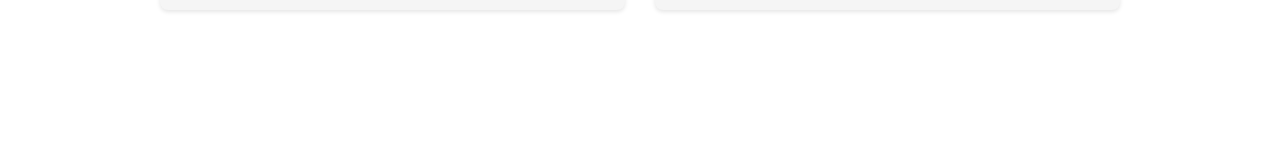
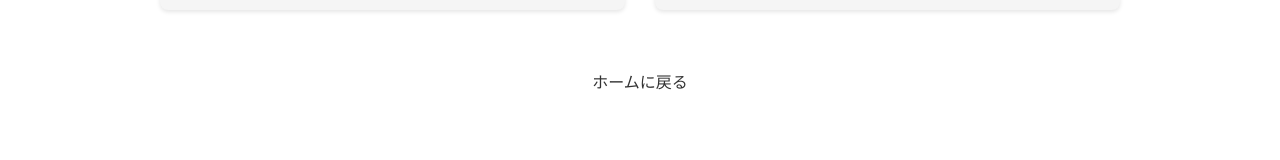
Before and after one commit to 1zll/intern-250716, a React (Vite) app: page /user in a window 1280 px wide. Shown: the part 332-492 px from the top of the page. Built offline with nearby package versions, Linux system fonts and the light colour scheme.

Commit message:
ホームリンク追加

```diff
--- a/src/pages/api/Api.tsx
+++ b/src/pages/api/Api.tsx
@@ -67,7 +67,7 @@ function Api() {
         <pre>
           <code>
 {`// Fetch APIを使用してデータを取得する例
-fetch('${baseUrl}/api/users.json')
+fetch('/api/users.json')
   .then(response => response.json())
   .then(data => {
     console.log(data);
@@ -78,7 +78,7 @@ fetch('${baseUrl}/api/users.json')
 // または async/await を使用
 async function fetchData() {
   try {
-    const response = await fetch('${baseUrl}/api/products.json');
+    const response = await fetch('/api/products.json');
     const data = await response.json();
     console.log(data);
     // データを処理するコード
--- a/src/pages/user/User.scss
+++ b/src/pages/user/User.scss
@@ -27,9 +27,15 @@
     grid-template-columns: 1fr 1fr;
     gap: 30px;
 
+
     @media (max-width: 768px) {
       grid-template-columns: 1fr;
     }
+  }
+
+  .back-link {
+    margin-top: 60px;
+    text-align: center;
   }
 
   .demo-section, .output-section {
--- a/src/pages/user/User.tsx
+++ b/src/pages/user/User.tsx
@@ -1,4 +1,5 @@
 import { useState } from 'react'
+import { Link } from 'react-router-dom'
 import './User.scss'
 
 function User() {
@@ -119,6 +120,10 @@ function User() {
           ) : null}
 
         </section>
+
+      </div>
+      <div className="back-link">
+        <Link to="/">ホームに戻る</Link>
       </div>
     </div>
   );
```
Also changed, not shown: 1 other file (tests, documents, lock files or other folders).
